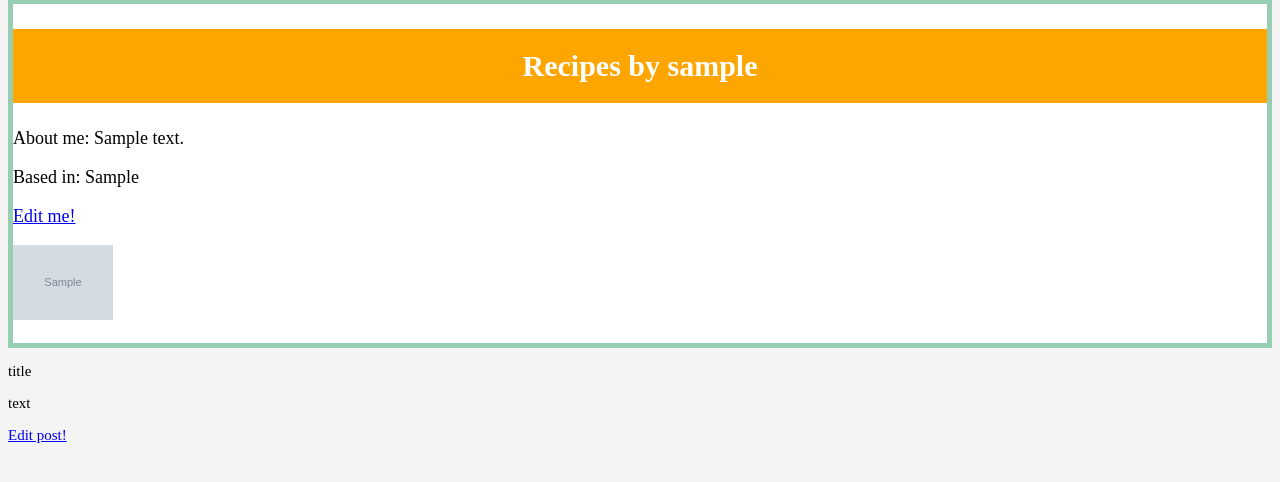
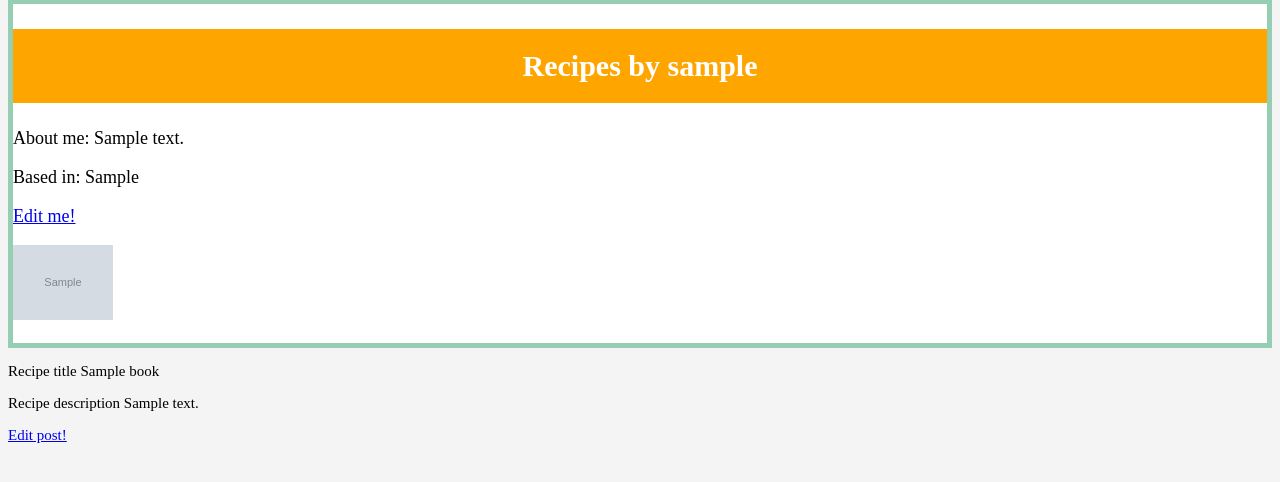
Before and after one commit to vyomapatel7/theonlinecookingbook, a Django app: page /profiles/1/ in a window 1280 px wide. Shown: the part 260-742 px from the top of the page. Run offline with Django 3.2, Linux system fonts and the light colour scheme; tables that the repository leaves empty hold one stand-in row (values such as "Sample post"); grey boxes marked "Sample" are stand-in pictures; parts of the project's set-up code (start-up, migrations or seed data) failed here and were passed over.

Commit message:
Fixing books

```diff
--- a/book/templates/book/profile.html
+++ b/book/templates/book/profile.html
@@ -9,12 +9,13 @@
         <a href="{% url 'edit_profile' id=profile.id %}"> Edit me! </a>
         <p> <img src="{{ profile.image.url }}", style= "width:100px;"/> </p>
     </div>
-
+{% for book in books %}
     <div class= "book">
-    	<p> title {{ book.title }} </p>
-    	<p> text {{ book.text }} </p>
+    	<p> Recipe title {{ book.title }} </p>
+    	<p> Recipe description {{ book.text }} </p>
     	<a href="{% url 'create_book' %}"> Edit post! </a>
     </div>
+{% endfor %}
 {% endblock content %}
 </body>
 </html>
--- a/book/views.py
+++ b/book/views.py
@@ -34,8 +34,10 @@
 
 def profile(request, id):
     profile = Profile.objects.get(id=id)
+    books = Book.objects.filter(user=profile.user)
     context = {
-        'profile': profile
+        'profile': profile,
+        'books': books
     }
     return render(request, 'book/profile.html', context)
 
@@ -104,7 +106,7 @@
         form = form_class(request.POST)
         if form.is_valid():
             book = form.save(commit=False)
-            book.user = request.user
+            profile.user = request.user
             book.save()
             return redirect('home')
 
```
